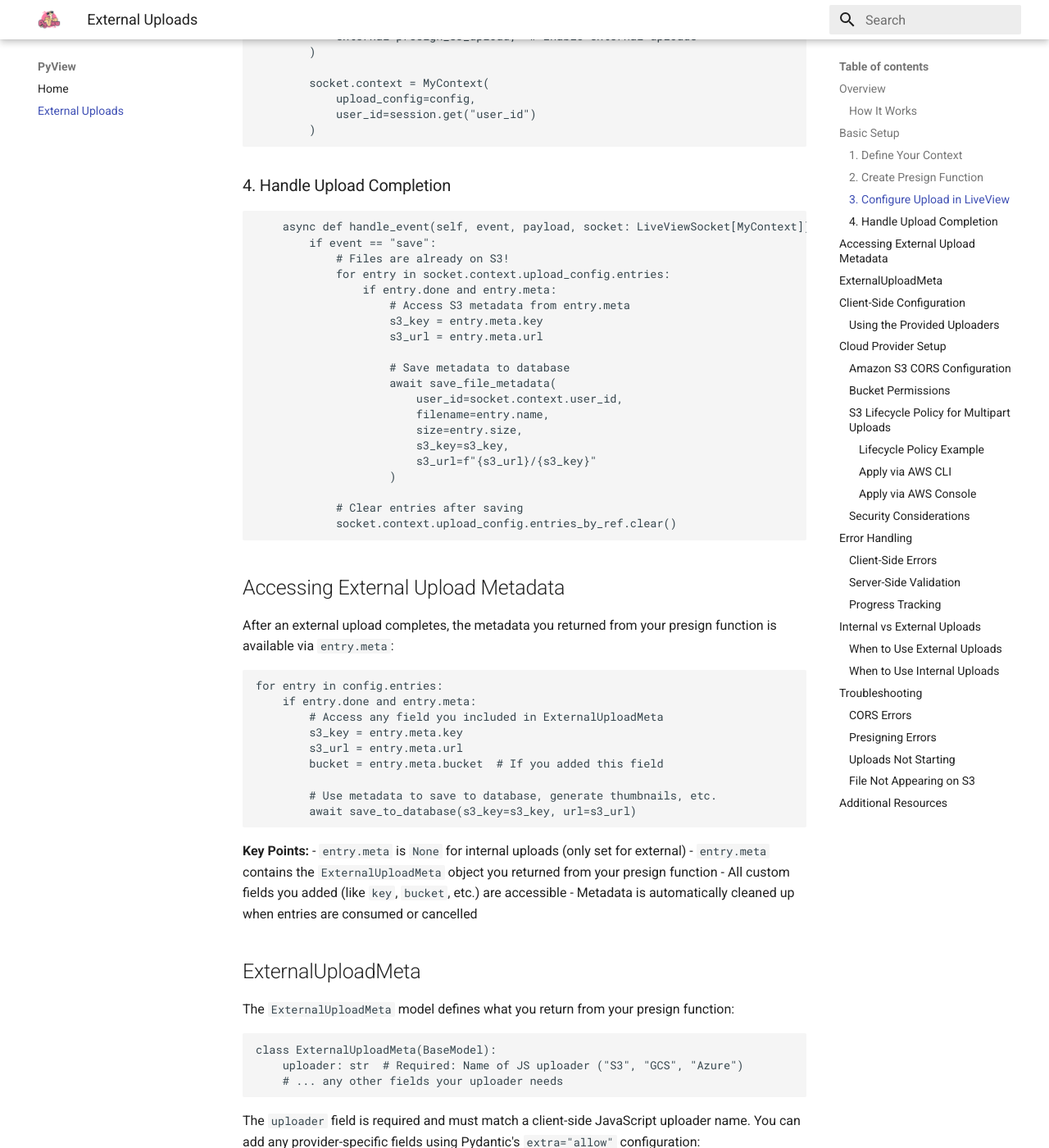
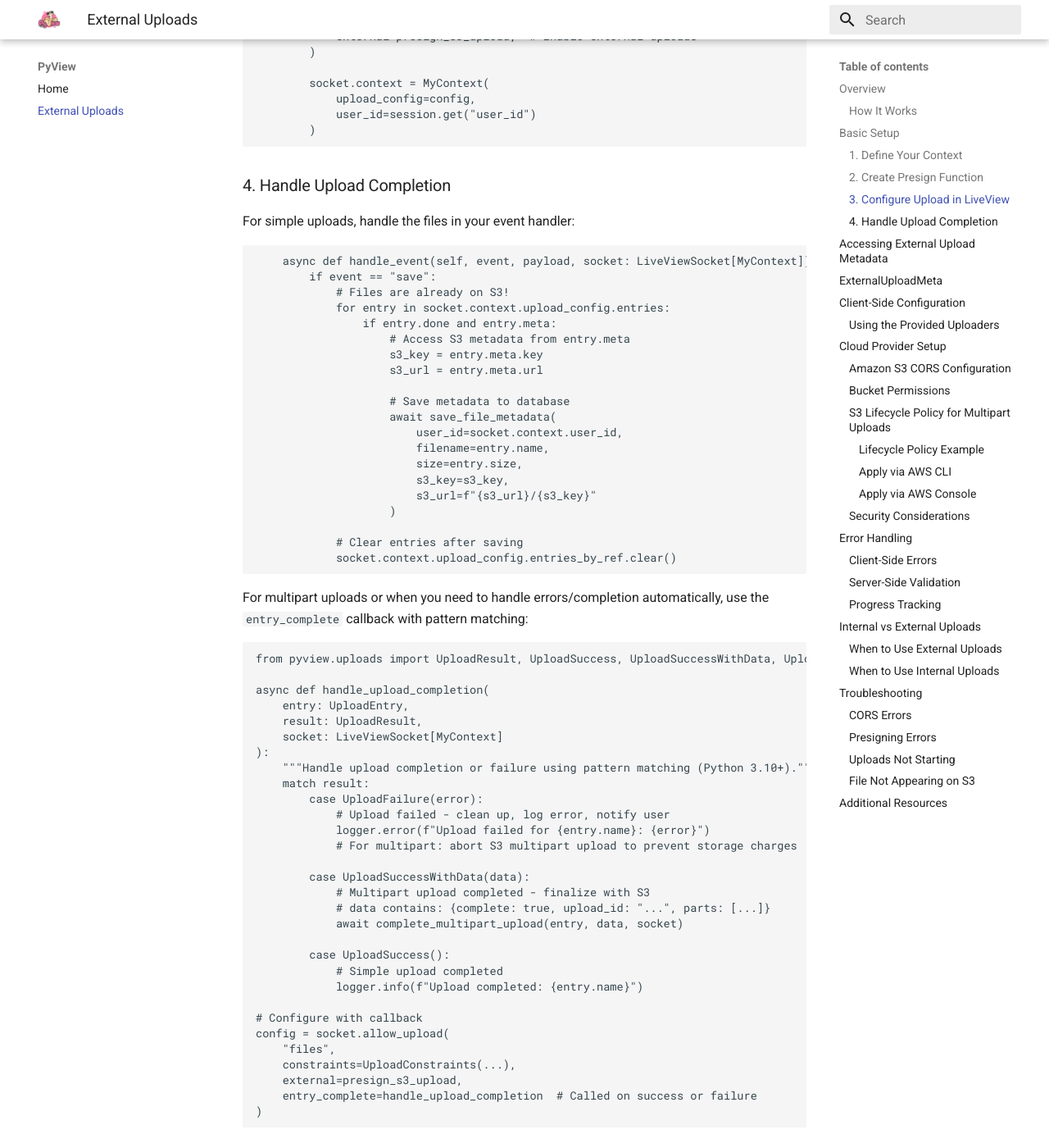
Before and after one commit to ogrodnek/pyview, an MkDocs documentation site: the page built from docs/external-uploads.md, in a window 1280 px wide and 1400 px high, scrolled down 1883 px. Shown: the whole window at 82% size. Built offline with MkDocs 1.6.1 and Material for MkDocs 9.7.7, drawn with Linux system fonts in a browser that asks for light colours.

Commit message:
pass errors to completion

````diff
--- a/docs/external-uploads.md
+++ b/docs/external-uploads.md
@@ -86,6 +86,8 @@ class MyLiveView(LiveView[MyContext]):
 
 ### 4. Handle Upload Completion
 
+For simple uploads, handle the files in your event handler:
+
 ```python
     async def handle_event(self, event, payload, socket: LiveViewSocket[MyContext]):
         if event == "save":
@@ -107,6 +109,41 @@ class MyLiveView(LiveView[MyContext]):
 
             # Clear entries after saving
             socket.context.upload_config.entries_by_ref.clear()
+```
+
+For multipart uploads or when you need to handle errors/completion automatically, use the `entry_complete` callback with pattern matching:
+
+```python
+from pyview.uploads import UploadResult, UploadSuccess, UploadSuccessWithData, UploadFailure
+
+async def handle_upload_completion(
+    entry: UploadEntry,
+    result: UploadResult,
+    socket: LiveViewSocket[MyContext]
+):
+    """Handle upload completion or failure using pattern matching (Python 3.10+)."""
+    match result:
+        case UploadFailure(error):
+            # Upload failed - clean up, log error, notify user
+            logger.error(f"Upload failed for {entry.name}: {error}")
+            # For multipart: abort S3 multipart upload to prevent storage charges
+
+        case UploadSuccessWithData(data):
+            # Multipart upload completed - finalize with S3
+            # data contains: {complete: true, upload_id: "...", parts: [...]}
+            await complete_multipart_upload(entry, data, socket)
+
+        case UploadSuccess():
+            # Simple upload completed
+            logger.info(f"Upload completed: {entry.name}")
+
+# Configure with callback
+config = socket.allow_upload(
+    "files",
+    constraints=UploadConstraints(...),
+    external=presign_s3_upload,
+    entry_complete=handle_upload_completion  # Called on success or failure
+)
 ```
 
 ## Accessing External Upload Metadata
````
Also changed, not shown: 1 other file.
